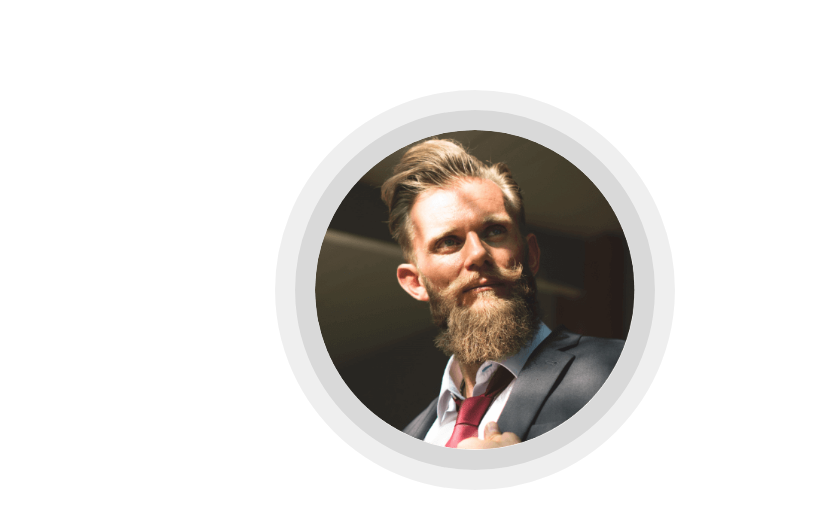
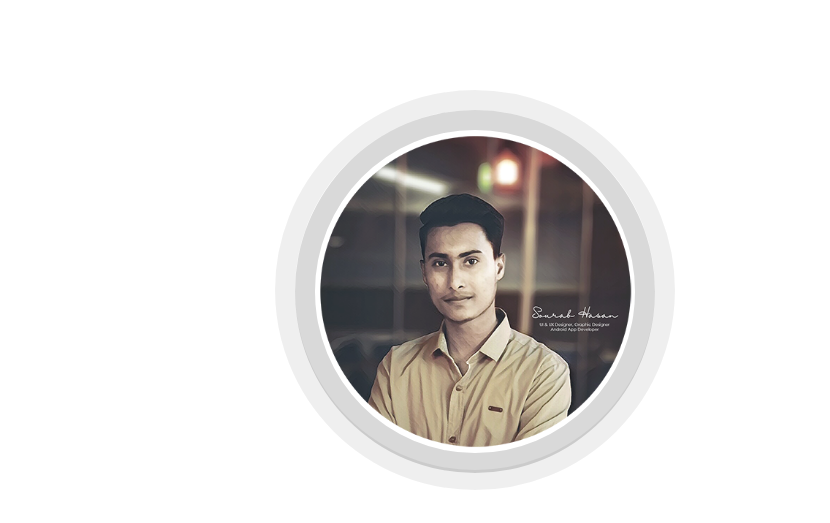
Before and after one commit to srb47/srb47.github.io, a plain HTML site: page index.html in a window 1280 px wide. Shown: the part 143-666 px from the top of the page, 450-1280 px from the left. Drawn offline with Linux system fonts and the light colour scheme; some packages are replaced by stand-ins of ours.

Commit message:
Profile Photo Updatet

```diff
--- a/index.html
+++ b/index.html
@@ -136,7 +136,7 @@
                         <div class="col-sm-6">
                             <div class="hero-img wow fadeInUp" data-wow-duration="0.8s" data-wow-delay="0.6s">
                                 <div class="img-border">
-                                    <img src="assets/images/hero.png" alt=""  class="img-fluid">
+                                    <img src="assets/images/Profile.png" alt=""  class="img-fluid">
                                 </div>
                             </div>
                         </div>
```
Also changed, not shown: assets/images/Profile.png (added).
